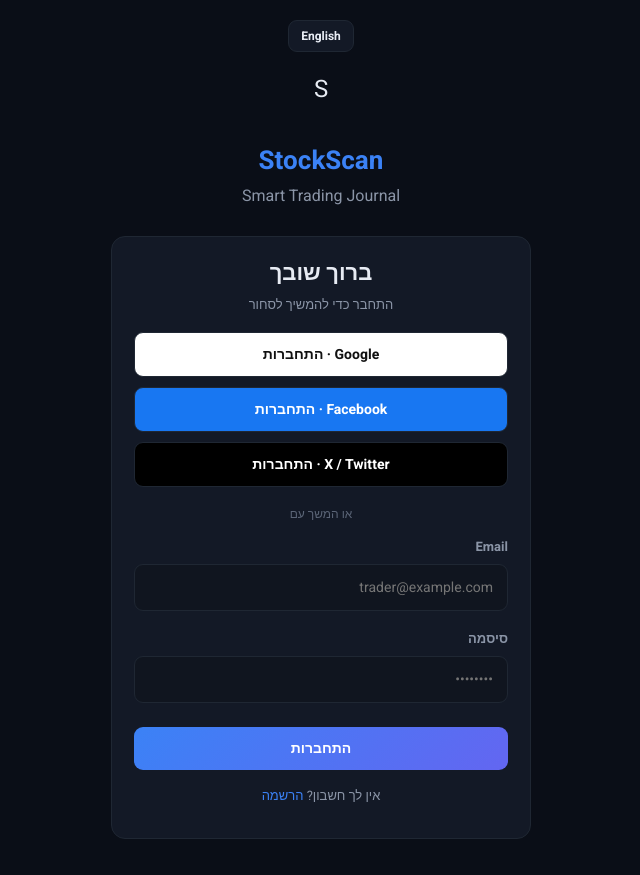
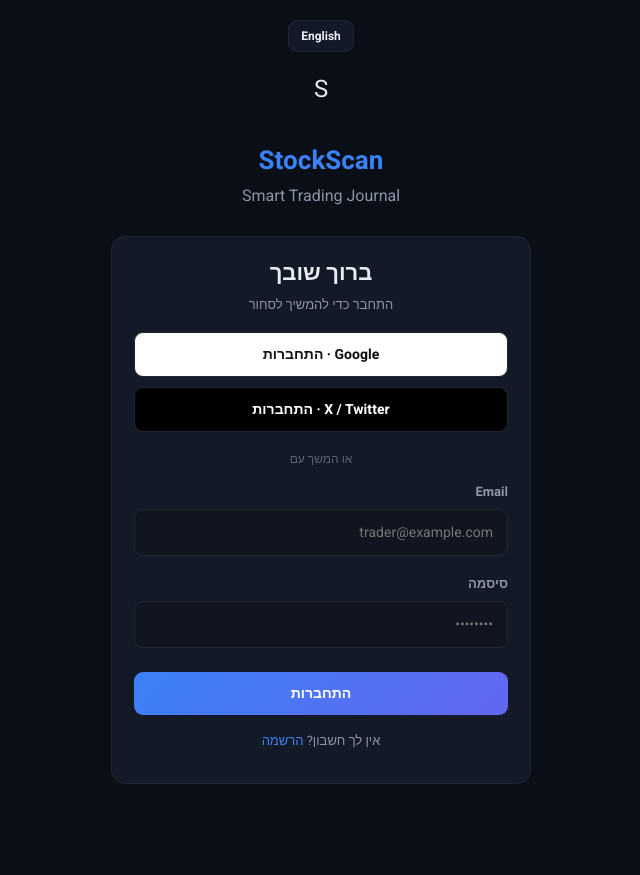
Before and after one commit to Korel2000/stockscan, a Next.js app: page /login in a window 1280 px wide. Shown: the whole page, without its empty margins (319-959 px from the left). After the commit the page ends 820 px from the top, so only its background shows below. Built offline with nearby package versions, Linux system fonts and the light colour scheme; no server answers.

Commit message:
Remove Facebook OAuth provider from login
Removed Facebook as an OAuth provider from the login page.

```diff
--- a/pages/login.js
+++ b/pages/login.js
@@ -5,7 +5,6 @@
 
 const OAUTH_PROVIDERS = [
   { id: 'google', label: 'Google', color: '#fff', bg: '#fff', textColor: '#111' },
-  { id: 'facebook', label: 'Facebook', color: '#fff', bg: '#1877F2', textColor: '#fff' },
   { id: 'twitter', label: 'X / Twitter', color: '#fff', bg: '#000', textColor: '#fff' }
 ];
 
```
